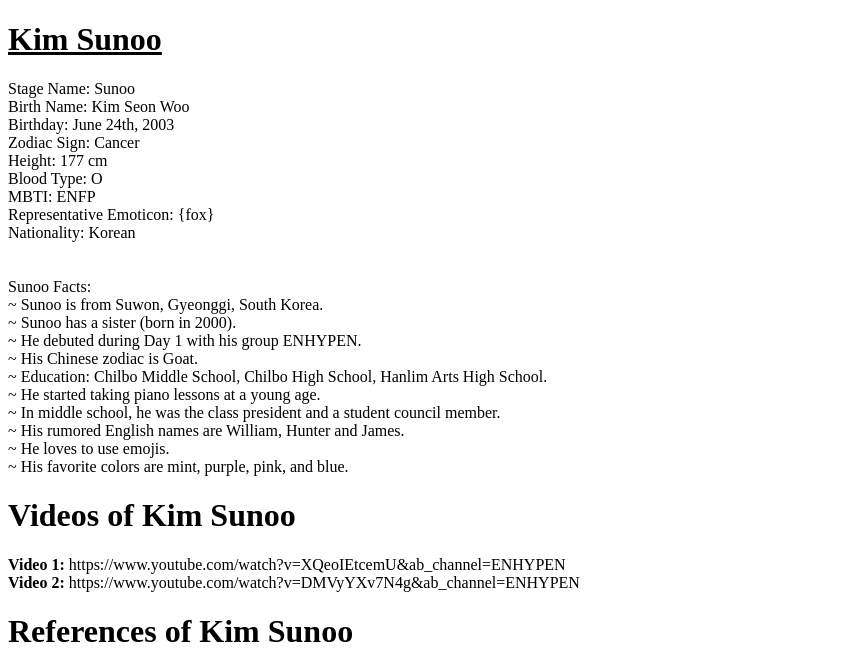
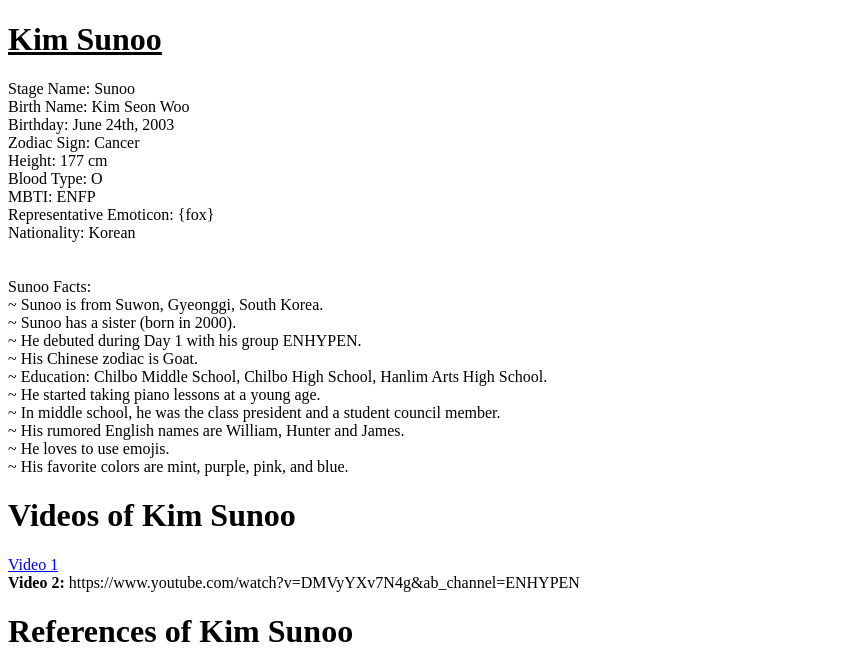
Before and after one commit to shionlol/catslol, a plain HTML site: page index.html in a window 1280 px wide. Shown: the top 668 px of the page, without its empty margins (0-867 px from the left). Drawn offline with Linux system fonts and the light colour scheme.

Commit message:
Update index.html

```diff
--- a/index.html
+++ b/index.html
@@ -28,7 +28,7 @@
 <br> ~ He loves to use emojis.
 <br> ~ His favorite colors are mint, purple, pink, and blue. <br>
 <h1> Videos of Kim Sunoo </h1>
-<b> Video 1: </b>https://www.youtube.com/watch?v=XQeoIEtcemU&ab_channel=ENHYPEN
+<b>  </b> <a href="https://www.youtube.com/watch?v=XQeoIEtcemU&ab_channel=ENHYPEN"> Video 1 </a>
 <br> <b> Video 2: </b>https://www.youtube.com/watch?v=DMVyYXv7N4g&ab_channel=ENHYPEN
 <br> <h1> <b> References of Kim Sunoo </b> </h1> <br>
 <img src=https://i1.sndcdn.com/avatars-7ifnzVkyU2oVh8Mi-ehYoWg-t500x500.jpg> <img src=https://pbs.twimg.com/profile_images/1447923935383859202/AiaR6Sqe_400x400.jpg>
```
